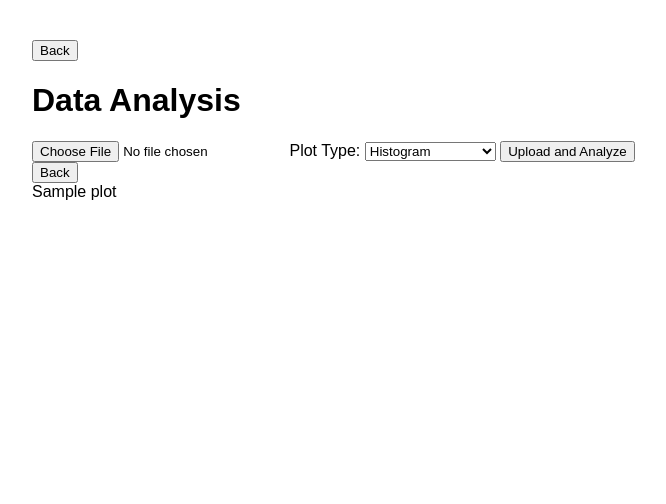
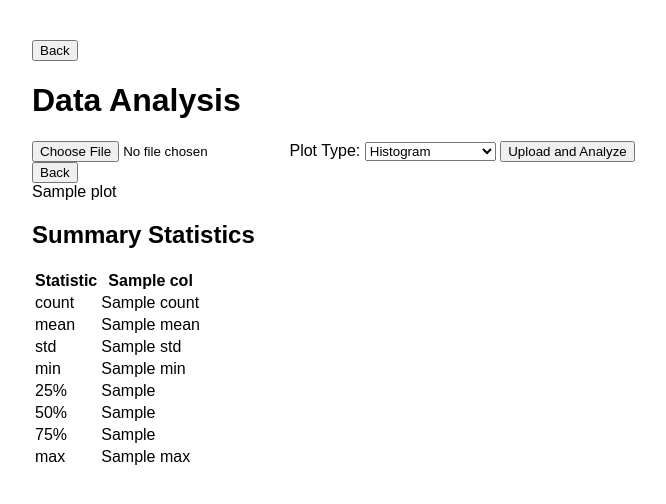
Before and after one commit to sushiselite/datavizualizer, a Flask app: template templates/data_analysis.html in a window 1280 px wide. Shown: the top 504 px of the page, without its empty margins (8-674 px from the left). Run offline with Flask 2, Linux system fonts and the light colour scheme; the template is opened without the code that fills it: most values are stand-ins (such as "Sample title", 1, 10 or a date in 2020).

Commit message:
added summary stat display

```diff
--- a/app.py
+++ b/app.py
@@ -6,7 +6,7 @@ from plotting import plotting
 import numpy as np
 
 app = Flask(__name__)
-app.secret_key = 'supersecretkey' #for flash messages
+app.secret_key = 'supersecretkey'
 df = pd.DataFrame()
 
 @app.route('/')
@@ -61,6 +61,10 @@ def data_analysis():
                 start_time = time.time()
                 df = pd.read_csv(file.stream)
                 print(f"Time taken to read file: {time.time() - start_time} seconds")
+
+                # Calculate summary statistics
+                summary_stats = df.describe().to_dict()
+
                 plots = []
                 numerical_columns = df.select_dtypes(include=[np.number]).columns
                 plot_type = request.form.get('plot_type')
@@ -72,7 +76,7 @@ def data_analysis():
                     plots.append(plot_html)
                     print(f"Time taken for {col}: {time.time() - start_time} seconds")
 
-                return render_template('data_analysis.html', plots=plots)
+                return render_template('data_analysis.html', plots=plots, summary_stats=summary_stats)
 
             except Exception as e:
                 error_message = f"Error occurred during data analysis: {str(e)}"
--- a/templates/data_analysis.html
+++ b/templates/data_analysis.html
@@ -60,6 +60,30 @@
                 {{ plot|safe }}
             </div>
         {% endfor %}
+
+        {% if summary_stats %}
+            <h2>Summary Statistics</h2>
+            <table>
+                <thead>
+                    <tr>
+                        <th>Statistic</th>
+                        {% for col in summary_stats %}
+                            <th>{{ col }}</th>
+                        {% endfor %}
+                    </tr>
+                </thead>
+                <tbody>
+                    {% for stat in ['count', 'mean', 'std', 'min', '25%', '50%', '75%', 'max'] %}
+                        <tr>
+                            <td>{{ stat }}</td>
+                            {% for col in summary_stats %}
+                                <td>{{ summary_stats[col][stat] }}</td>
+                            {% endfor %}
+                        </tr>
+                    {% endfor %}
+                </tbody>
+            </table>
+        {% endif %}
     {% endif %}
 
     <script>
```
